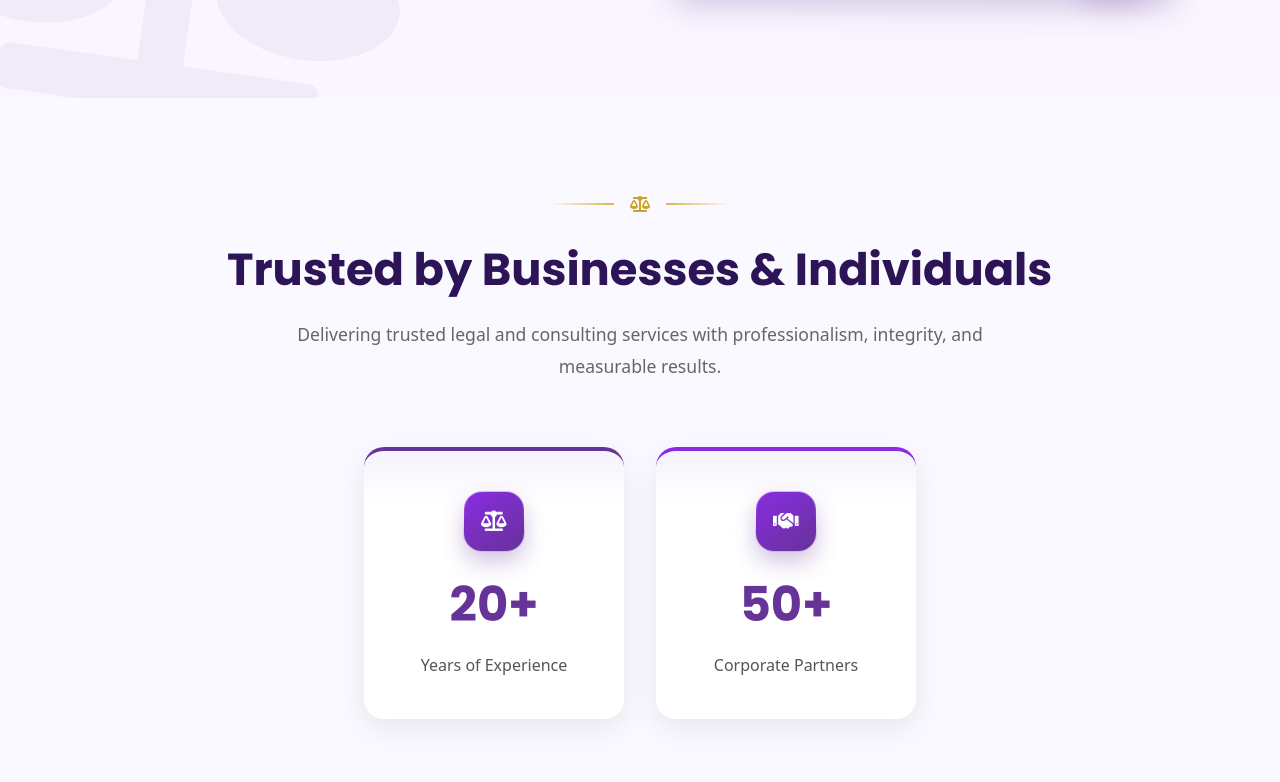
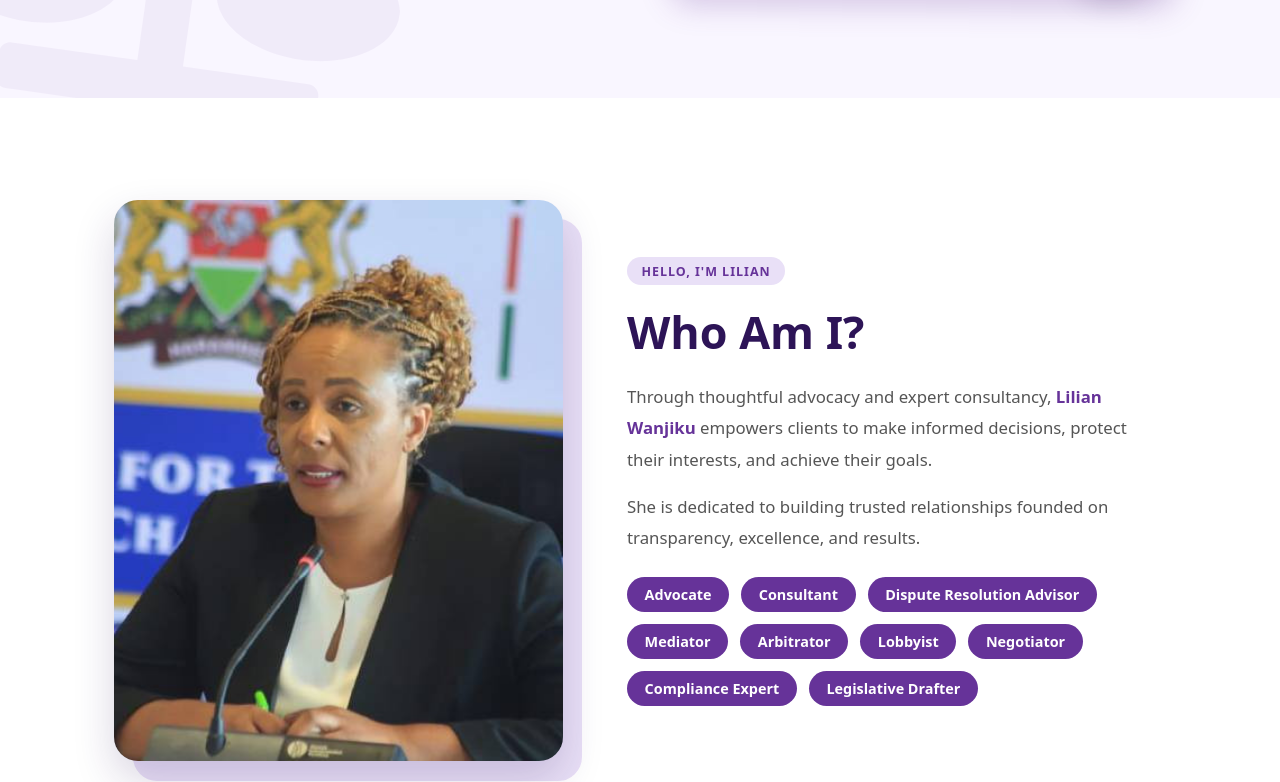
Before and after one commit to SpenceTech-And-Logistics/lilian-spa, a React (Vite) app: page / in a window 1280 px wide. Shown: the part 702-1484 px from the top of the page. Built offline with nearby package versions, Linux system fonts and the light colour scheme.

Commit message:
removed some deatils according to client demand

```diff
--- a/src/App.jsx
+++ b/src/App.jsx
@@ -2,7 +2,6 @@ import Navbar from "./components/Navbar/Navbar";
 import Footer from "./components/Footer/Footer";
 import Motion from "./components/Motion/Motion";
 import Hero from "./sections/Hero/Hero";
-import Stats from "./sections/Stats/Stats";
 import About from "./sections/About/About";
 import Highlights from "./sections/Highlights/Highlights";
 
@@ -16,7 +15,6 @@ function App() {
       <Navbar />
       <main id="main">
         <Hero />
-        <Stats />
         <About />
         <Highlights />
       </main>
--- a/src/components/Motion/CountUp.jsx
+++ /dev/null
@@ -1,58 +0,0 @@
-import { useEffect, useRef, useState } from "react";
-
-/*
-  Counts up to a value like "20+" or "1,200" when it scrolls into view.
-  Falls back to the plain text for reduced motion or anything non-numeric.
-*/
-function CountUp({ value, duration = 1600 }) {
-  const text = String(value);
-  const match = text.match(/^(\D*)([\d,.]+)(.*)$/);
-  const ref = useRef(null);
-  const [display, setDisplay] = useState(text);
-
-  useEffect(() => {
-    const el = ref.current;
-    const reduce = window.matchMedia("(prefers-reduced-motion: reduce)").matches;
-    if (!el || !match || reduce) return;
-
-    const [, prefix, digits, suffix] = match;
-    const target = parseFloat(digits.replace(/,/g, ""));
-    if (Number.isNaN(target)) return;
-
-    const decimals = (digits.split(".")[1] || "").length;
-    const useCommas = digits.includes(",");
-    const format = (n) => {
-      const fixed = n.toFixed(decimals);
-      return prefix + (useCommas ? Number(fixed).toLocaleString("en-US", { minimumFractionDigits: decimals }) : fixed) + suffix;
-    };
-
-    let frame;
-
-    const io = new IntersectionObserver(
-      ([entry]) => {
-        if (!entry.isIntersecting) return;
-        io.disconnect();
-        const start = performance.now();
-        const tick = (now) => {
-          const t = Math.min((now - start) / duration, 1);
-          const eased = 1 - Math.pow(1 - t, 3); // ease-out
-          setDisplay(format(target * eased));
-          if (t < 1) frame = requestAnimationFrame(tick);
-        };
-        frame = requestAnimationFrame(tick);
-      },
-      { threshold: 0.6 }
-    );
-    io.observe(el);
-
-    return () => {
-      io.disconnect();
-      cancelAnimationFrame(frame);
-    };
-    // eslint-disable-next-line react-hooks/exhaustive-deps
-  }, [text, duration]);
-
-  return <span ref={ref}>{display}</span>;
-}
-
-export default CountUp;
--- a/src/components/Motion/Motion.css
+++ b/src/components/Motion/Motion.css
@@ -123,11 +123,6 @@
   transition: transform 0.7s ease;
 }
 
-/* ---------- Stat values pop in once counted ---------- */
-.impact-value {
-  font-variant-numeric: tabular-nums;
-}
-
 /* ---------- Respect reduced motion ---------- */
 @media (prefers-reduced-motion: reduce) {
   .reveal { opacity: 1; transform: none; transition: none; }
--- a/src/components/Motion/Motion.jsx
+++ b/src/components/Motion/Motion.jsx
@@ -13,8 +13,6 @@ import "./Motion.css";
 
 // selector -> animation. "stagger" delays siblings one after another.
 const REVEAL = [
-  [".impact-heading, .impact-subheading", "up"],
-  [".impact-stat", "up stagger"],
   [".section-head > *", "up stagger"],
   [".who-image", "left"],
   [".who-text", "right"],
@@ -26,7 +24,7 @@ const REVEAL = [
 ];
 
 // Cards that lean towards the pointer.
-const TILT = ".project-card, .info-card, .impact-stat";
+const TILT = ".project-card, .info-card";
 
 const MAX_TILT = 7; // degrees
 
--- a/src/data/profile.js
+++ b/src/data/profile.js
@@ -1,7 +1,5 @@
 import {
-  FaBalanceScale,
   FaFacebookF,
-  FaHandshake,
   FaInstagram,
   FaLinkedinIn,
   FaTwitter,
@@ -12,15 +10,9 @@ import {
 export const PROFILE = {
   name: "Lilian Manegene",
   tagline: "Wanjiku for Wanjiku",
-  heroTitle: "Your Trusted Legal and Strategic Partner",
   heroText:
     "Advocate. Consultant. Dispute Resolution Advisor. Mediator. Arbitrator. Lobbyist. Negotiator. Compliance Expert. Legislative Drafter.",
 };
-
-export const STATS = [
-  { value: "20+", label: "Years of Experience", icon: FaBalanceScale },
-  { value: "50+", label: "Corporate Partners", icon: FaHandshake },
-];
 
 // Shown in the footer. Leave a value empty ("") to hide it.
 export const CONTACT = {
--- a/src/sections/Hero/Hero.css
+++ b/src/sections/Hero/Hero.css
@@ -19,13 +19,6 @@
   color: #663399;
   margin-bottom: 1rem;
   line-height: 1.2;
-}
-
-.hero-content h2 {
-  font-size: clamp(1.35rem, 3.5vw, 2rem);
-  font-family: "Fredoka", sans-serif;
-  color: #8a2be2;
-  margin-bottom: 1rem;
 }
 
 .hero-content p {
--- a/src/sections/Hero/Hero.jsx
+++ b/src/sections/Hero/Hero.jsx
@@ -32,7 +32,6 @@ function Hero() {
 
       <div className="hero-content">
         <h1 id="hero-title">{PROFILE.name}</h1>
-        <h2>{PROFILE.heroTitle}</h2>
         <p>{PROFILE.heroText}</p>
         <div className="hero-actions">
           <a href="#highlights" className="hero-button">
--- a/src/sections/Stats/Stats.css
+++ /dev/null
@@ -1,95 +0,0 @@
-.impact-container {
-  padding: clamp(4rem, 8vw, 6rem) 8%;
-  text-align: center;
-  background: #faf9ff;
-}
-
-.impact-heading {
-  font-size: clamp(2rem, 5vw, 2.8rem);
-  color: #2d1457;
-  margin-bottom: 1rem;
-  font-family: "Poppins", sans-serif;
-  font-weight: 700;
-}
-
-.impact-subheading {
-  max-width: 700px;
-  margin: 0 auto 4rem;
-  color: #666;
-  line-height: 1.8;
-  font-size: 1.1rem;
-}
-
-/* Cards fill the row evenly and stay centred, however many there are */
-.impact-stats {
-  display: grid;
-  grid-template-columns: repeat(auto-fit, minmax(min(100%, 220px), 260px));
-  justify-content: center;
-  gap: 2rem;
-  align-items: stretch;
-}
-
-.impact-stat {
-  background: linear-gradient(to bottom, rgba(102, 51, 153, 0.03), #ffffff 20%);
-  border-radius: 20px;
-  padding: 2.5rem 1.5rem;
-  box-shadow: 0 10px 30px rgba(0, 0, 0, 0.08);
-  border-top: 4px solid #663399;
-}
-
-.impact-stat:nth-child(1) {
-  border-top-color: #663399;
-}
-
-.impact-stat:nth-child(2) {
-  border-top-color: #8a2be2;
-}
-
-.impact-stat:nth-child(3) {
-  border-top-color: #7b68ee;
-}
-
-.impact-stat:nth-child(4) {
-  border-top-color: #9370db;
-}
-
-.impact-value {
-  display: block;
-  font-size: clamp(2.5rem, 6vw, 3rem);
-  font-weight: 700;
-  color: #663399;
-  margin-bottom: 0.8rem;
-  font-family: "Poppins", sans-serif;
-}
-
-.impact-label {
-  display: block;
-  font-size: 1rem;
-  color: #555;
-  line-height: 1.6;
-}
-
-@media (max-width: 576px) {
-  .impact-subheading {
-    margin-bottom: 2.5rem;
-  }
-}
-
-/* Icon badge on each stat card */
-.impact-icon {
-  display: grid;
-  place-items: center;
-  width: 60px;
-  height: 60px;
-  margin: 0 auto 1.1rem;
-  border-radius: 18px;
-  background: linear-gradient(145deg, #8a2be2, #663399);
-  color: #fff;
-  font-size: 1.6rem;
-  box-shadow: 0 10px 22px rgba(102, 51, 153, 0.3);
-  transform: perspective(300px) rotateX(8deg);
-}
-
-.impact-stat:hover .impact-icon {
-  background: linear-gradient(145deg, #d9b44a, #b8860b);
-}
--- a/src/sections/Stats/Stats.jsx
+++ /dev/null
@@ -1,39 +0,0 @@
-import { createElement } from "react";
-import { STATS } from "../../data/profile";
-import Ornament from "../../components/Ornament/Ornament";
-import CountUp from "../../components/Motion/CountUp";
-import "./Stats.css";
-
-function Stats() {
-  return (
-    <section className="impact-container" aria-labelledby="stats-title">
-      <Ornament />
-      <h2 className="impact-heading" id="stats-title">
-        Trusted by Businesses &amp; Individuals
-      </h2>
-
-      <p className="impact-subheading">
-        Delivering trusted legal and consulting services with professionalism,
-        integrity, and measurable results.
-      </p>
-
-      <div className="impact-stats">
-        {STATS.map((stat) => (
-          <div className="impact-stat" key={stat.label}>
-            {stat.icon && (
-              <span className="impact-icon" aria-hidden="true">
-                {createElement(stat.icon)}
-              </span>
-            )}
-            <span className="impact-value">
-              <CountUp value={stat.value} />
-            </span>
-            <span className="impact-label">{stat.label}</span>
-          </div>
-        ))}
-      </div>
-    </section>
-  );
-}
-
-export default Stats;
```
